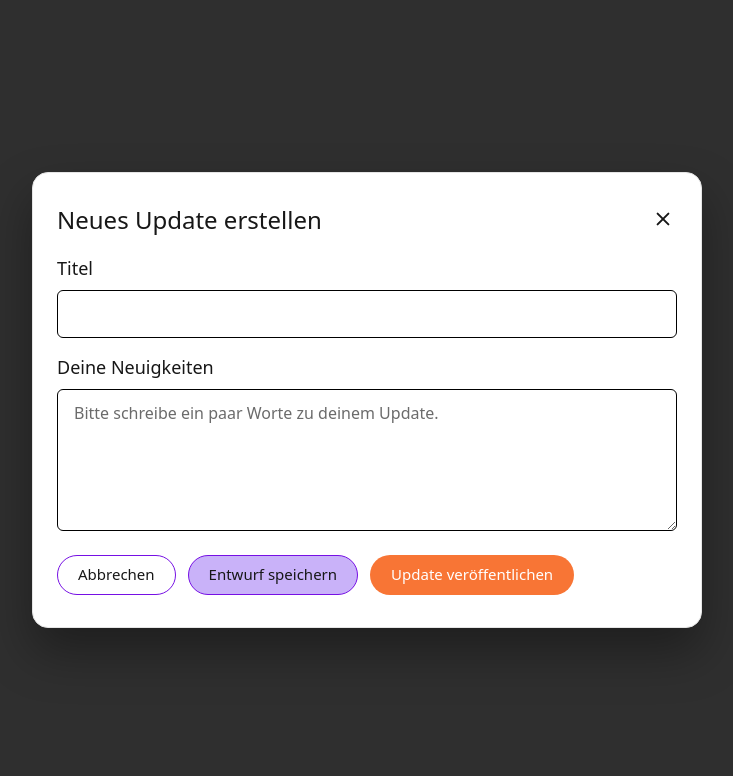
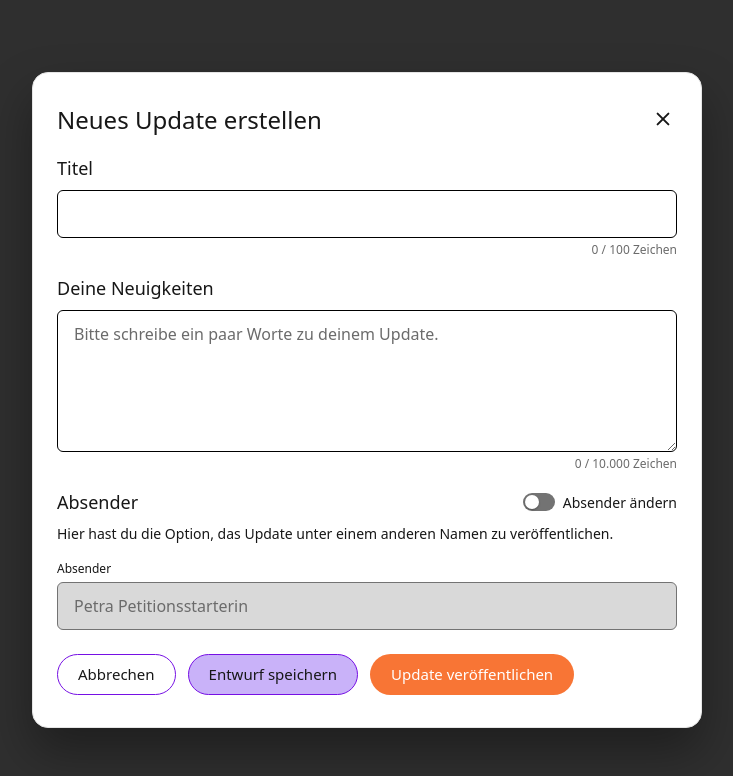
Before and after one commit to mabrinasueller/petition-update, a React (Vite) app: page / in a window 1280 px wide. Shown: the top 776 px of the page, without its empty margins (273-1006 px from the left). Built offline with nearby package versions, Linux system fonts and the light colour scheme; a web font is replaced by a local one.

Commit message:
add toggle to edit author field

```diff
--- /dev/null
+++ b/src/components/Toggle/Toggle.module.css
@@ -0,0 +1,61 @@
+.wrapper {
+    display: inline-flex;
+    align-items: center;
+}
+
+
+.input {
+    position: absolute;
+    width: 1px;
+    height: 1px;
+    margin: -1px;
+    padding: 0;
+    border: 0;
+    overflow: hidden;
+    clip-path: inset(50%);
+    white-space: nowrap;
+}
+
+.label {
+    display: inline-flex;
+    align-items: center;
+    gap: 0.5rem;
+    font-size: var(--font-size-body-sm);
+    color: var(--color-text);
+    cursor: pointer;
+}
+
+.track {
+    position: relative;
+    flex: none;
+    width: 2rem;
+    height: 1.125rem;
+    border-radius: var(--radius-pill);
+    background-color: var(--color-toggle-off);
+    transition: background-color 0.18s ease;
+}
+
+.knob {
+    position: absolute;
+    top: 2px;
+    left: 2px;
+    width: 0.875rem;
+    height: 0.875rem;
+    border-radius: 50%;
+    background-color: #fff;
+    box-shadow: 0 1px 2px rgba(0, 0, 0, 0.3);
+    transition: transform 0.18s ease;
+}
+
+.input:checked+.label .track {
+    background-color: var(--color-purple);
+}
+
+.input:checked+.label .knob {
+    transform: translateX(0.875rem);
+}
+
+.input:focus-visible+.label .track {
+    outline: 2px solid var(--color-focus);
+    outline-offset: 2px;
+}
--- /dev/null
+++ b/src/components/Toggle/Toggle.tsx
@@ -0,0 +1,31 @@
+import styles from './Toggle.module.css';
+
+interface ToggleProps {
+  id: string;
+  label: string;
+  checked: boolean;
+  onChange: (checked: boolean) => void;
+}
+
+export function Toggle({ id, label, checked, onChange }: ToggleProps) {
+  return (
+    <div className={styles.wrapper}>
+      <input
+        id={id}
+        type="checkbox"
+        role="switch"
+        className={styles.input}
+        checked={checked}
+        onChange={(event) => onChange(event.target.checked)}
+      />
+
+      <label htmlFor={id} className={styles.label}>
+        {/* Dekorative Elemente sind sauber vom Text getrennt */}
+        <span className={styles.track} aria-hidden="true">
+          <span className={styles.knob} />
+        </span>
+        <span className={styles.labelText}>{label}</span>
+      </label>
+    </div>
+  );
+}
--- a/src/components/UpdateForm/UpdateForm.module.css
+++ b/src/components/UpdateForm/UpdateForm.module.css
@@ -58,11 +58,21 @@
     border-color: var(--color-focus);
 }
 
+/* The author field while the toggle is off: clearly inert, still readable. */
 .input[data-readonly] {
     border-color: var(--color-readonly-border);
     background-color: var(--color-readonly-bg);
     color: var(--color-text-muted);
     cursor: default;
+}
+
+/* Zähler sitzt rechtsbündig direkt unter dem Feld. */
+.counter {
+    margin: 0.25rem 0 0;
+    font-size: var(--font-size-caption);
+    line-height: 1.4;
+    text-align: right;
+    color: var(--color-text-muted);
 }
 
 .authorHeader {
--- a/src/components/UpdateForm/UpdateForm.tsx
+++ b/src/components/UpdateForm/UpdateForm.tsx
@@ -1,18 +1,37 @@
-import { useId, useState } from "react";
-import styles from "./UpdateForm.module.css";
-import { Button } from "../Button/Button";
+import { useEffect, useId, useRef, useState } from 'react';
+import { Button } from '../Button/Button';
+import { Toggle } from '../Toggle/Toggle';
+import styles from './UpdateForm.module.css';
 
 const TITLE_MAX_LENGTH = 100;
+const CONTENT_MAX_LENGTH = 10000;
+const DEFAULT_AUTHOR = 'Petra Petitionsstarterin';
+
+const formatCount = (value: number) => value.toLocaleString('de-DE');
 
 export function UpdateForm() {
-    const [title, setTitle] = useState("");
-    const [content, setContent] = useState("");
+  const [title, setTitle] = useState('');
+  const [content, setContent] = useState('');
+  const [hasCustomAuthor, setHasCustomAuthor] = useState(false);
+  const [customAuthor, setCustomAuthor] = useState('');
+
+  const authorInputRef = useRef<HTMLInputElement>(null);
 
   const titleId = useId();
+  const titleCounterId = useId();
   const contentId = useId();
+  const contentCounterId = useId();
+  const authorId = useId();
+  const authorToggleId = useId();
+
+  useEffect(() => {
+    if (hasCustomAuthor) {
+      authorInputRef.current?.focus();
+    }
+  }, [hasCustomAuthor]);
 
   return (
-        <form className={styles.form}>
+    <form className={styles.form} onSubmit={(e) => e.preventDefault()}>
       <div className={styles.field}>
         <label className={styles.label} htmlFor={titleId}>
           Titel
@@ -23,8 +42,12 @@
           type="text"
           value={title}
           maxLength={TITLE_MAX_LENGTH}
+          aria-describedby={titleCounterId}
           onChange={(event) => setTitle(event.target.value)}
         />
+        <p id={titleCounterId} className={styles.counter} aria-live="polite">
+          {formatCount(title.length)} / {formatCount(TITLE_MAX_LENGTH)} Zeichen
+        </p>
       </div>
 
       <div className={styles.field}>
@@ -36,24 +59,58 @@
           className={styles.textarea}
           value={content}
           rows={5}
+          maxLength={CONTENT_MAX_LENGTH}
           placeholder="Bitte schreibe ein paar Worte zu deinem Update."
+          aria-describedby={contentCounterId}
           onChange={(event) => setContent(event.target.value)}
         />
+        <p id={contentCounterId} className={styles.counter} aria-live="polite">
+          {formatCount(content.length)} / {formatCount(CONTENT_MAX_LENGTH)} Zeichen
+        </p>
       </div>
-            <div className={styles.actions}>
+
+      <div className={styles.field}>
+        <div className={styles.authorHeader}>
+          <span className={styles.label}>Absender</span>
+          <Toggle
+            id={authorToggleId}
+            label="Absender ändern"
+            checked={hasCustomAuthor}
+            onChange={setHasCustomAuthor}
+          />
+        </div>
+
+        <p className={styles.hint}>
+          Hier hast du die Option, das Update unter einem anderen Namen zu veröffentlichen.
+        </p>
+
+        <label className={styles.smallLabel} htmlFor={authorId}>
+          Absender
+        </label>
+        <input
+          id={authorId}
+          ref={authorInputRef}
+          className={styles.input}
+          type="text"
+          value={hasCustomAuthor ? customAuthor : DEFAULT_AUTHOR}
+          readOnly={!hasCustomAuthor}
+          data-readonly={!hasCustomAuthor || undefined}
+          placeholder={hasCustomAuthor ? 'z. B. Initiative Stadtgrün' : undefined}
+          onChange={(event) => setCustomAuthor(event.target.value)}
+        />
+      </div>
+
+      <div className={styles.actions} role="group" aria-label="Aktionen für Beitrag">
         <Button type="button" variant="outline">
           Abbrechen
         </Button>
-
-                <Button type="button" variant="primary">
+        <Button type="submit" variant="primary">
           Entwurf speichern
         </Button>
-
-                <Button type="button" variant="accent">
+        <Button type="submit" variant="accent">
           Update veröffentlichen
         </Button>
       </div>
-
     </form>
   );
 }
```
Lines whose indentation alone changed are shown as unchanged.
